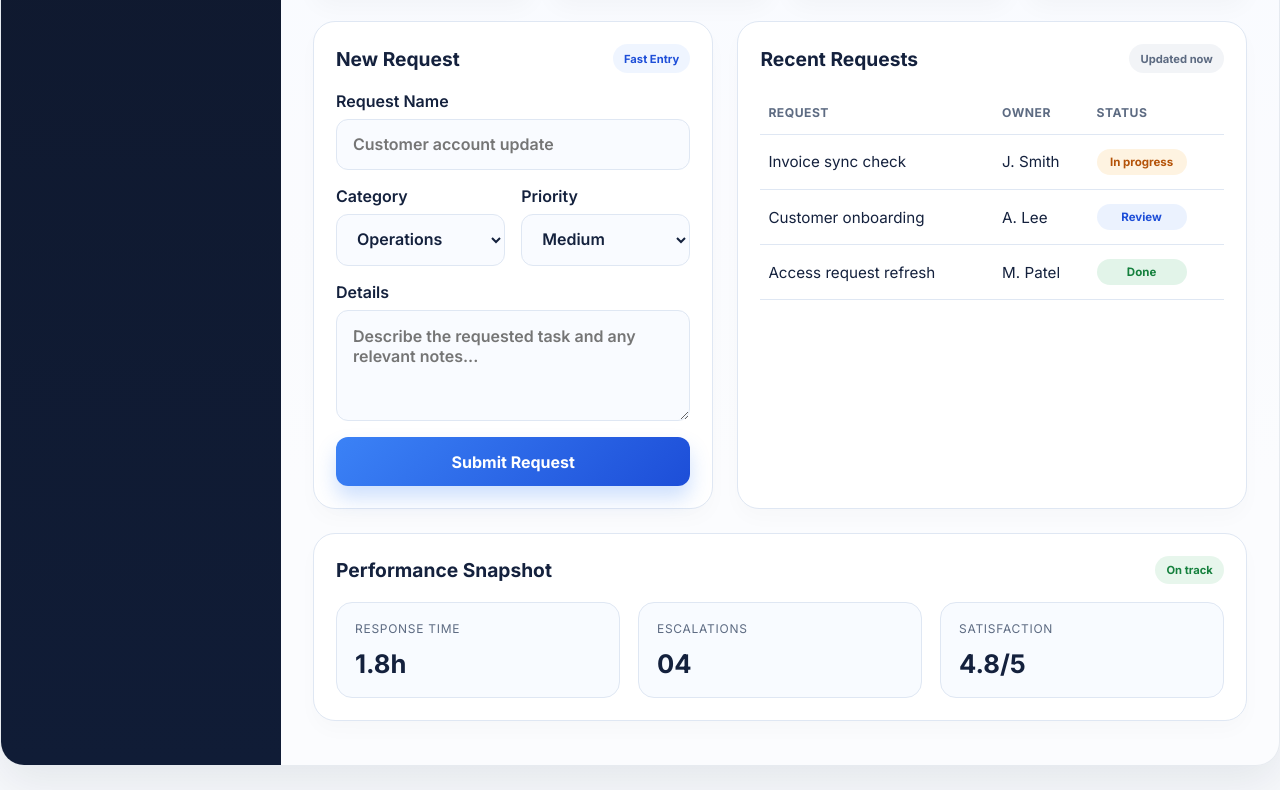
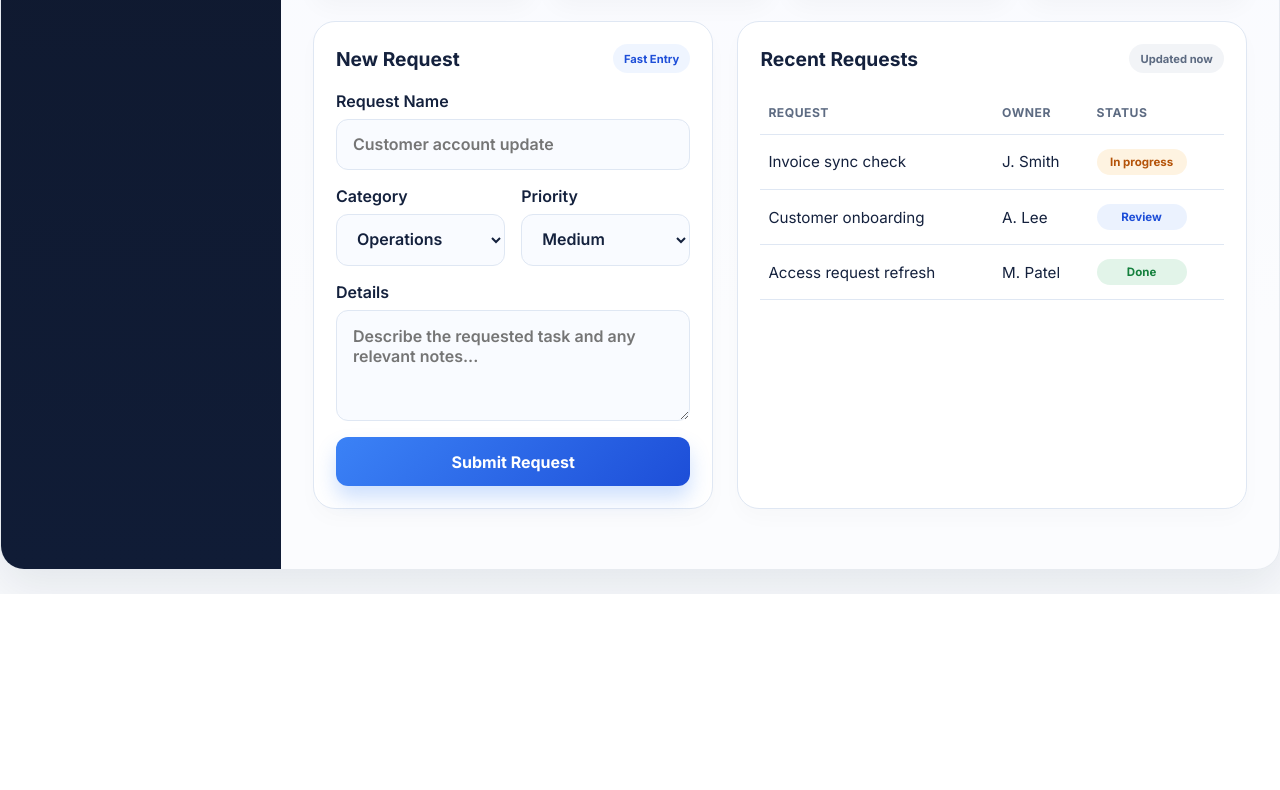
Before and after one commit to q4aaccount/QTO-WebRequestApp, a website: page docs/index.html in a window 1280 px wide. Shown: the part 674-1464 px from the top of the page. After the commit the page ends 1268 px from the top, so only its background shows below. Drawn offline with Linux system fonts and the light colour scheme.

Commit message:
Remove the Performance section and nav item from the dashboard page

```diff
--- a/docs/index.html
+++ b/docs/index.html
@@ -30,7 +30,6 @@
         <nav class="nav" aria-label="Main navigation">
           <a class="nav-link active" href="#overview">Overview</a>
           <a class="nav-link" href="#requests">Requests</a>
-          <a class="nav-link" href="#performance">Performance</a>
           <a class="nav-link" href="#settings">Settings</a>
         </nav>
 
@@ -191,28 +190,6 @@
             </table>
           </div>
         </section>
-
-        <section class="panel overview-panel" id="performance">
-          <div class="panel-header">
-            <h3>Performance Snapshot</h3>
-            <span class="badge success">On track</span>
-          </div>
-
-          <div class="overview-grid">
-            <div>
-              <p class="small-label">Response Time</p>
-              <h4>1.8h</h4>
-            </div>
-            <div>
-              <p class="small-label">Escalations</p>
-              <h4>04</h4>
-            </div>
-            <div>
-              <p class="small-label">Satisfaction</p>
-              <h4>4.8/5</h4>
-            </div>
-          </div>
-        </section>
       </main>
     </div>
 
```
